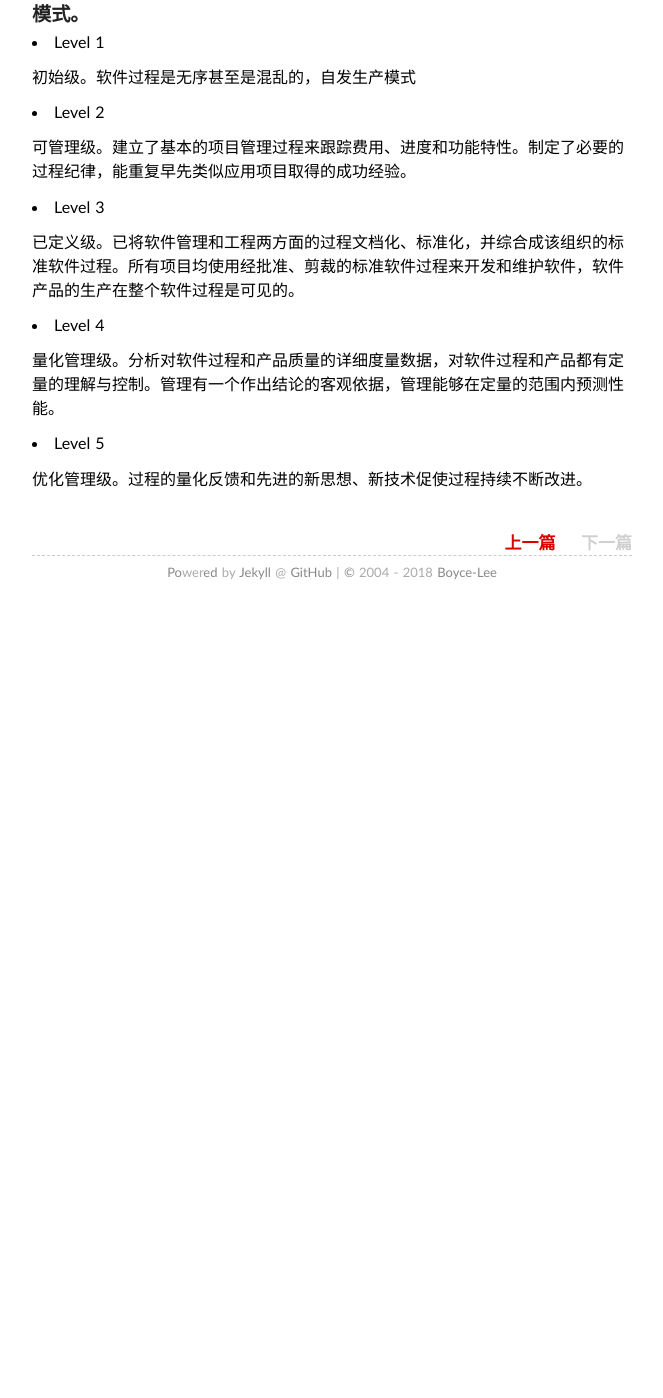
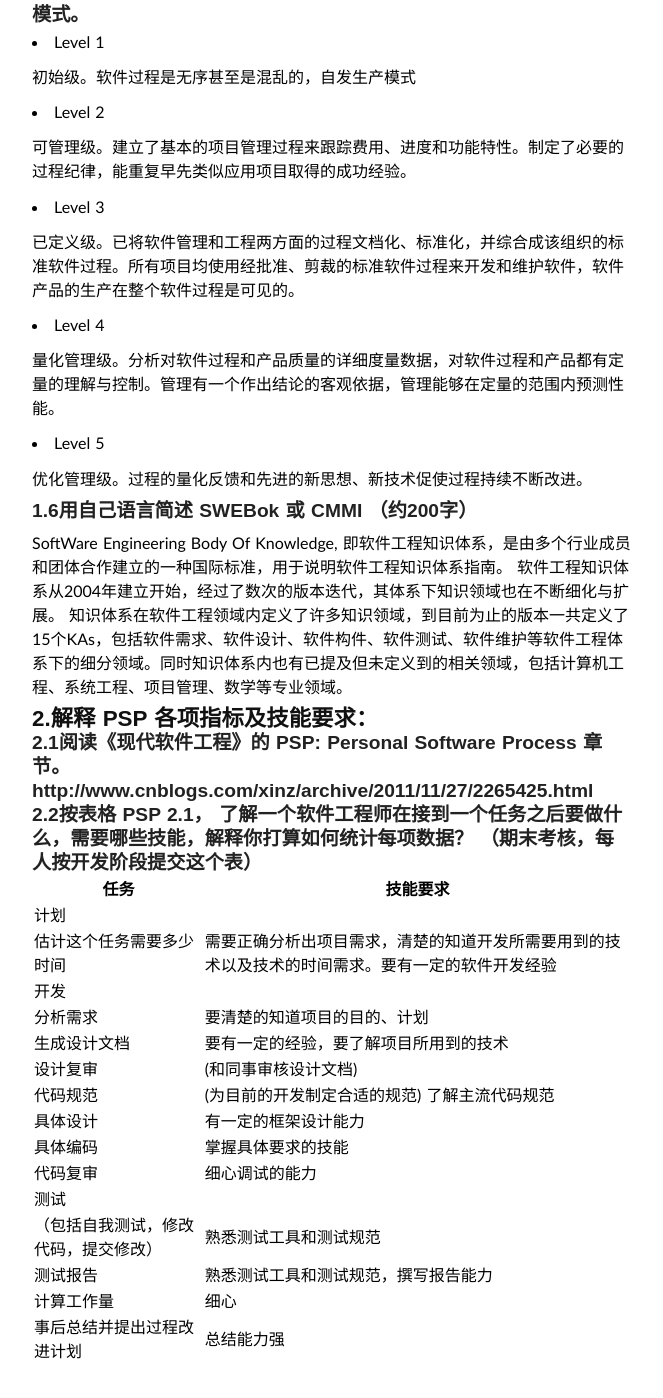
Before and after one commit to Boyce-Lee/Boyce-Lee.github.io, a Jekyll site: the page built from _posts/2018-3-15-homwork-01.md, in a window 1280 px wide and 1400 px high, scrolled down 2050 px. Shown: the whole window, without its empty margins (308-971 px from the left). Built offline with Jekyll 4.4.1, drawn with Linux system fonts in a browser that asks for light colours; comment, search, counter and statistics services are not loaded; before the commit the page ends 2665 px from its top, so only the background shows below that.

Commit message:
Update 2018-3-15-homwork-01.md

```diff
--- a/_posts/2018-3-15-homwork-01.md
+++ b/_posts/2018-3-15-homwork-01.md
@@ -109,3 +109,33 @@ COCOMO由三个逐渐详细和准确的模式组成:基本模型、中间模型
 * Level 5
 
 优化管理级。过程的量化反馈和先进的新思想、新技术促使过程持续不断改进。
+
+### 1.6用自己语言简述 SWEBok 或 CMMI （约200字）
+SoftWare Engineering Body Of Knowledge, 即软件工程知识体系，是由多个行业成员和团体合作建立的一种国际标准，用于说明软件工程知识体系指南。
+软件工程知识体系从2004年建立开始，经过了数次的版本迭代，其体系下知识领域也在不断细化与扩展。
+知识体系在软件工程领域内定义了许多知识领域，到目前为止的版本一共定义了15个KAs，包括软件需求、软件设计、软件构件、软件测试、软件维护等软件工程体系下的细分领域。同时知识体系内也有已提及但未定义到的相关领域，包括计算机工程、系统工程、项目管理、数学等专业领域。
+
+## 2.解释 PSP 各项指标及技能要求：
+
+### 2.1阅读《现代软件工程》的 PSP: Personal Software Process 章节。 http://www.cnblogs.com/xinz/archive/2011/11/27/2265425.html
+
+### 2.2按表格 PSP 2.1， 了解一个软件工程师在接到一个任务之后要做什么，需要哪些技能，解释你打算如何统计每项数据？ （期末考核，每人按开发阶段提交这个表）
+
+
+|任务|	技能要求|
+|-|-|
+|计划	| |
+|估计这个任务需要多少时间	|需要正确分析出项目需求，清楚的知道开发所需要用到的技术以及技术的时间需求。要有一定的软件开发经验|
+|开发	| |
+|分析需求	|要清楚的知道项目的目的、计划|
+|生成设计文档	|要有一定的经验，要了解项目所用到的技术|
+|设计复审 |(和同事审核设计文档)	|
+|代码规范 |(为目前的开发制定合适的规范)	了解主流代码规范|
+|具体设计	|有一定的框架设计能力|
+|具体编码	|掌握具体要求的技能|
+|代码复审	|细心调试的能力|
+|测试| |
+|（包括自我测试，修改代码，提交修改）|	熟悉测试工具和测试规范|
+|测试报告|	熟悉测试工具和测试规范，撰写报告能力|
+|计算工作量|	细心|
+|事后总结并提出过程改进计划	|总结能力强|
```
